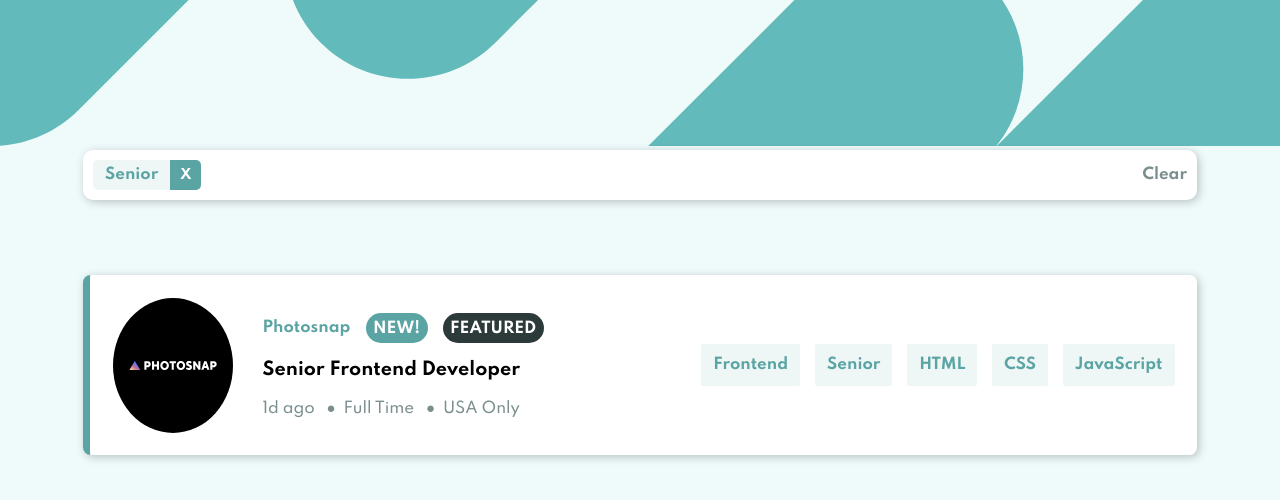
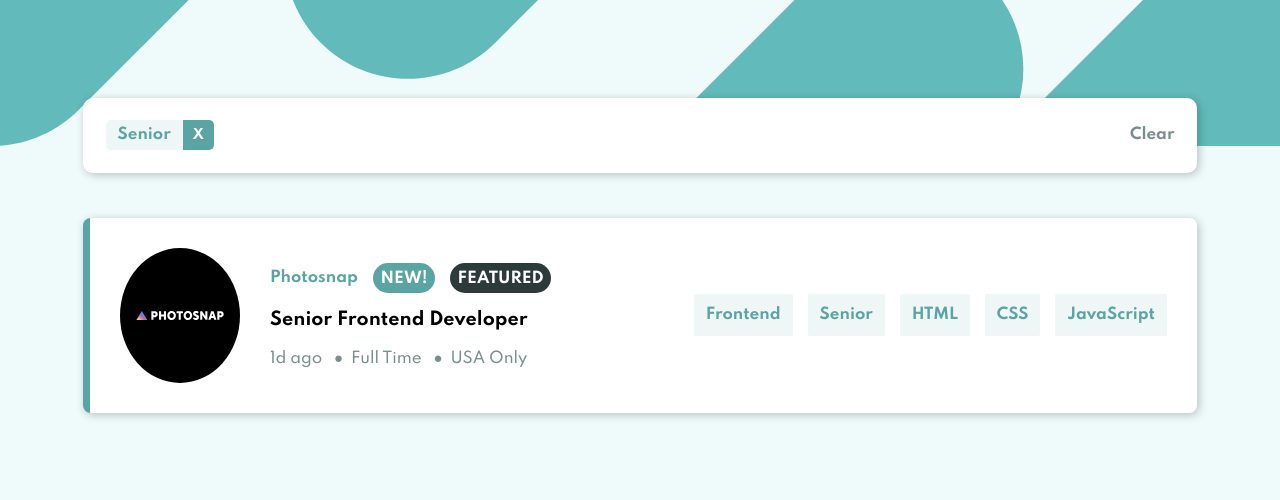
Before and after one commit to Arquimidio/job-listing-fementor, a React (Create React App) app: page / in a window 1280 px wide. Both pictures are taken after a click on the element "Senior". Shown: the top 500 px of the page. Built offline with nearby package versions, Linux system fonts and the light colour scheme; the HTML template or start-up script is replaced by a standard one.

Commit message:
Fixed filters positioning

```diff
--- a/src/App.js
+++ b/src/App.js
@@ -196,12 +196,12 @@ function App() {
 
   return (
     <main>
-      {filters[0]  ?<FilterManagement
-                      filters={filters}
-                      deleteFilter={deleteFilter}
-                      clearFilters={clearFilters}
-                      />
-                    :null}
+      <FilterManagement
+        filters={filters}
+        deleteFilter={deleteFilter}
+        clearFilters={clearFilters}
+      />
+
       {/* Creates all job cards*/}
       <Cards
         data={filtered}
--- a/src/components/FilterManagement.js
+++ b/src/components/FilterManagement.js
@@ -1,7 +1,7 @@
 const FilterManagement = ({ filters, deleteFilter, clearFilters }) => {
     return (
-        <nav>
-            <div className='filter-management__filters'>
+        <nav className={`${filters[0]? "":"hidden"}`}>
+            <div className={`filter-management__filters`}>
                 {filters.map(filter => {
                     return(
                             <div className="filter-management__tag-container">
--- a/src/components/css/Mobile.css
+++ b/src/components/css/Mobile.css
@@ -26,7 +26,7 @@ body{
 }
 
 main{
-    margin-top: 10rem;
+    margin-top: 6.5rem;
 }
 
 nav{
@@ -36,9 +36,11 @@ nav{
     display: flex;
     justify-content: space-between;
     align-items: center;
-    padding: 10px;
-    margin-bottom: 5rem;
+    padding: 1.5rem;
+    margin-bottom: 2rem;
+    height: 5rem;
 }
+
 
 .filter{
     background: var(--gray-filter);
@@ -103,7 +105,7 @@ nav{
     background-color: #fff;
     margin-bottom: 3rem;
     border-radius: 0.5rem;
-    padding: 1.5rem;
+    padding: 2rem;
     position: relative;
     box-shadow: 2px 2px 10px rgba(0, 0, 0, 0.226);
 }
@@ -185,3 +187,7 @@ hr{
     border-radius: 2px;
     cursor: pointer;
 }
+
+.hidden{
+    visibility: hidden;
+}
```
